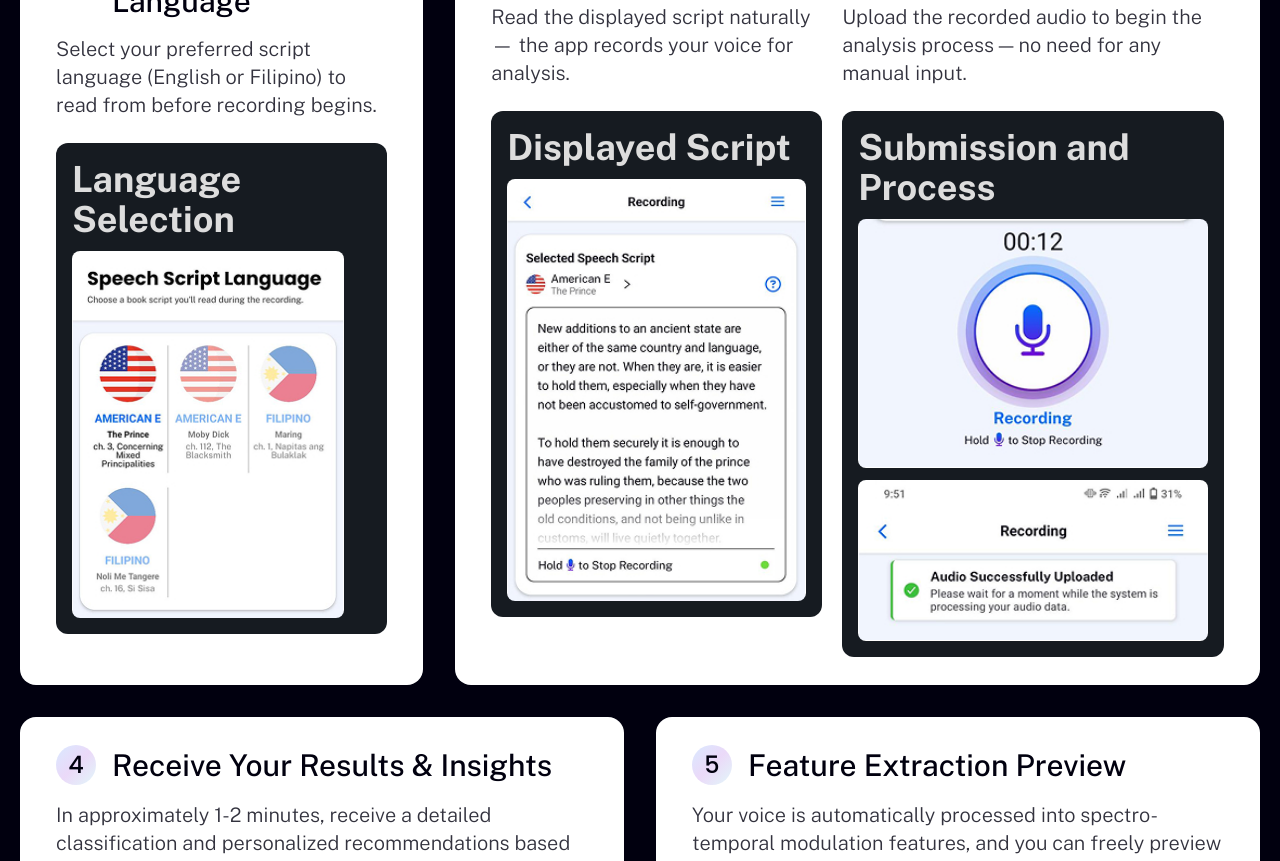
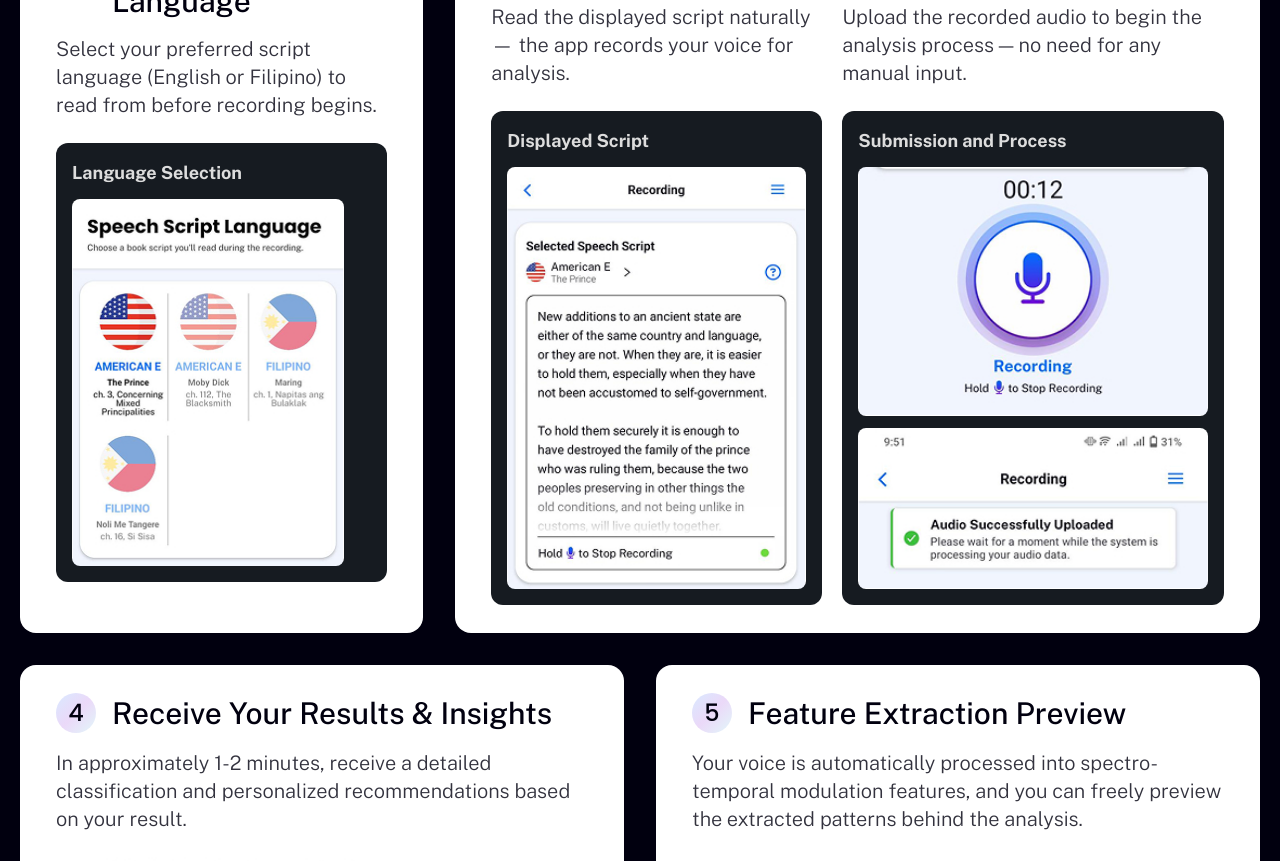
Before and after one commit to Knu09/sleepspec-landing, a React (Vite) app: page / in a window 1280 px wide. Shown: the part 2820-3681 px from the top of the page. Built offline with nearby package versions, Linux system fonts and the light colour scheme.

Commit message:
style (HowItWorksSection.tsx): change h3 to h4 tag

```diff
--- a/src/components/HowItWorksSection.tsx
+++ b/src/components/HowItWorksSection.tsx
@@ -49,7 +49,7 @@ const HowItWorksSection = () => {
                                     </div>
                                 </div>
                                 <div className="flex flex-col bg-darkLayer text-secondary p-4 rounded-xl gap-3 w-fit md:w-full">
-                                    <h3>Language Selection</h3>
+                                    <h4>Language Selection</h4>
                                     <img
                                         src={languageSelection}
                                         alt="language_selection"
@@ -77,7 +77,7 @@ const HowItWorksSection = () => {
                                         </div>
                                     </div>
                                     <div className="flex flex-col bg-darkLayer text-secondary p-4 rounded-xl gap-3">
-                                        <h3>Displayed Script</h3>
+                                        <h4>Displayed Script</h4>
                                         <img
                                             src={recordEntry}
                                             alt="record-entry"
@@ -105,7 +105,7 @@ const HowItWorksSection = () => {
                                         </div>
                                     </div>
                                     <div className="flex flex-col bg-darkLayer text-secondary p-4 rounded-xl gap-3">
-                                        <h3>Submission and Process</h3>
+                                        <h4>Submission and Process</h4>
                                         <img
                                             src={submitButtonEntry}
                                             alt="submit-button-entry"
```
